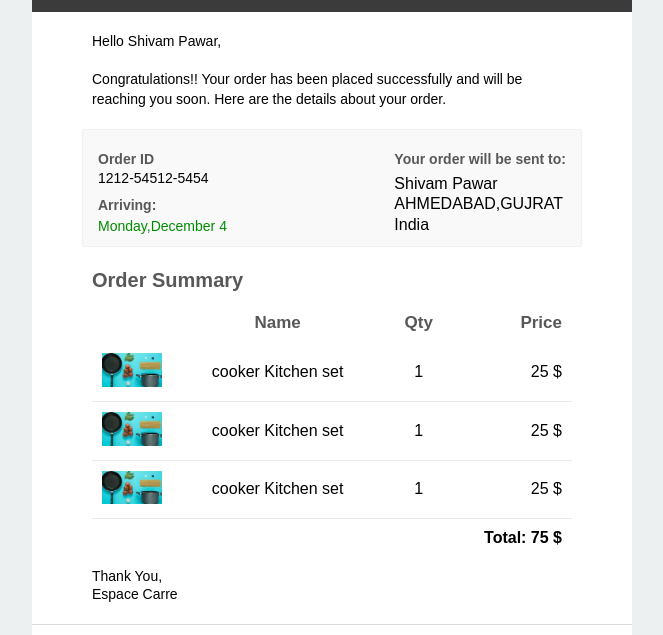
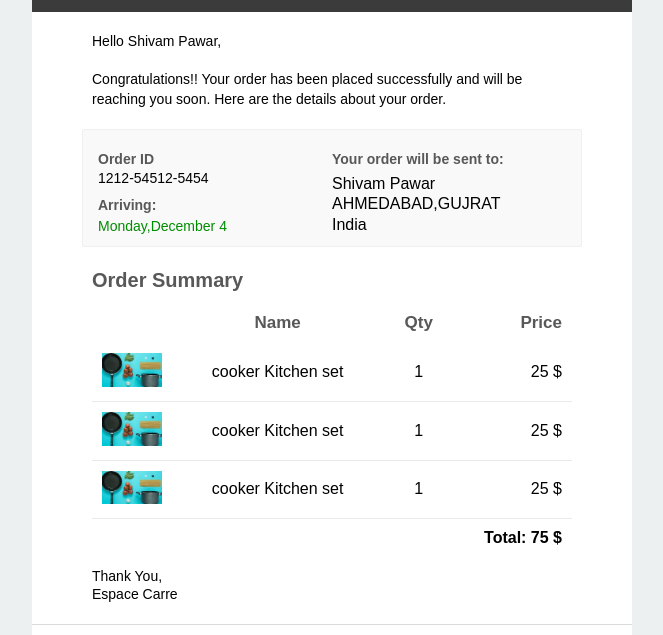
Before and after one commit to pawarshivamd/espacecarre-templet-2, a plain HTML site: page index.html in a window 1280 px wide. Shown: the part 112-747 px from the top of the page, without its empty margins (308-971 px from the left). Drawn offline with Linux system fonts and the light colour scheme.

Commit message:
set-code

```diff
--- a/index.html
+++ b/index.html
@@ -363,8 +363,8 @@ font-size: 14px;
                             style="vertical-align: middle; padding-right: 50px;padding-left: 50px; padding-top: 10px; padding-bottom: 20px;">
                             <div
                               style="border: 1px solid #f0f0f0; background-color: #f9f9f9;border-radius: 2px; padding: 10px 15px;">
-                              <div style="display: flex; justify-content: space-between;flex-wrap: wrap;">
-                                <div style="margin-top: 10px;">
+                              <div style="display: flex; justify-content: space-between;flex-wrap: wrap;float: auto;">
+                                <div style="margin-top: 10px;width: 50%;">
                                   <div class="v-line-height v-font-size text-td-box"
                                   style="font-size: 14px; line-height: 140%;word-wrap: break-word;">
                                   <p style="line-height: 130%;font-size: 14px;font-weight: 600;color: #585858;">Order ID</p>
@@ -375,7 +375,7 @@ font-size: 14px;
                                   <p style=" color: #008c00; font-size: 14px;">Monday,December 4</p>
                                 </div>
                                 </div>
-                                <div style="margin-top: 10px;">
+                                <div style="margin-top: 10px; width: 50%;">
                                   <p style="line-height: 130%;font-size: 14px; color: #585858;font-weight: 600; margin-bottom: 5px;">Your
                                     order will be sent to:</p>
                                   <p style="line-height: 130%;font-size: 16px ;">Shivam Pawar</p>
```
